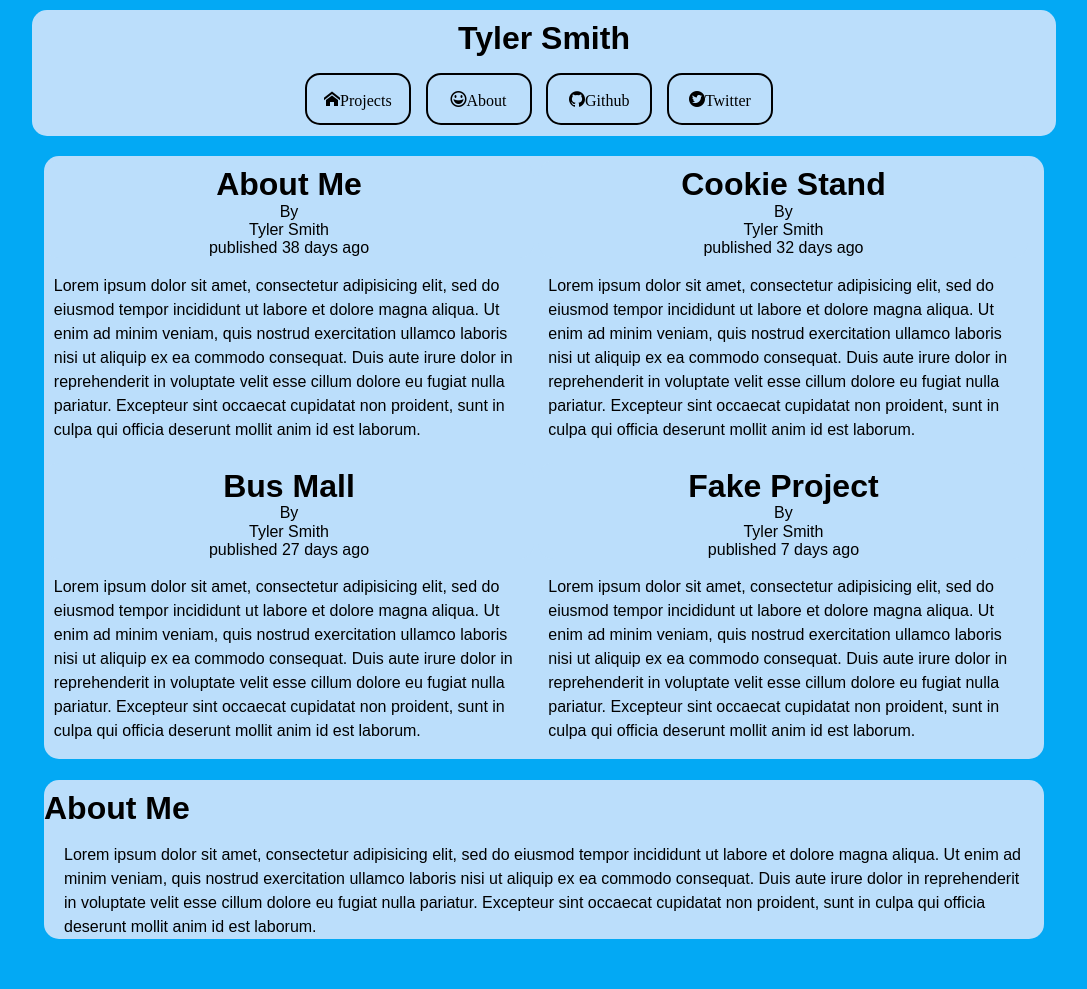
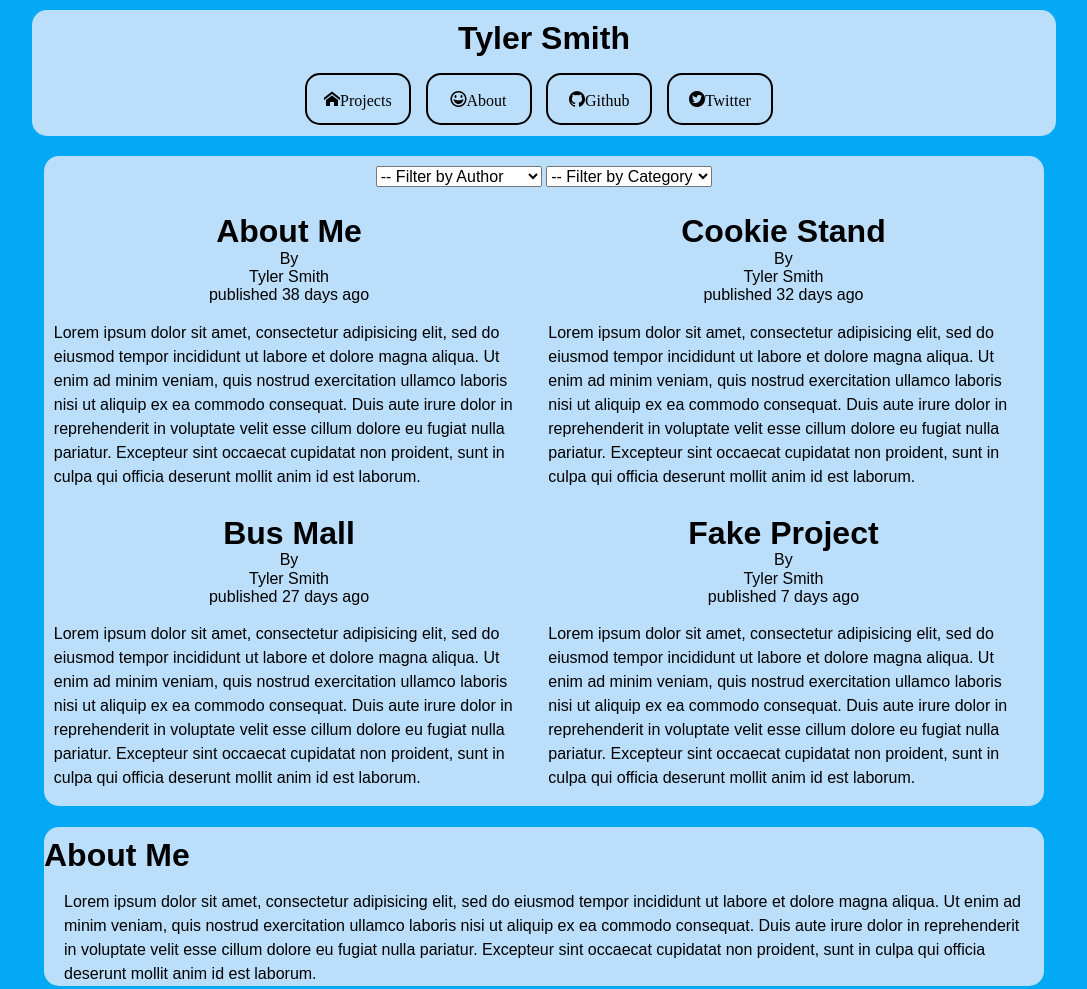
Before and after one commit to Waxhoya/portfolio-1, a plain HTML site: page index.html in a window 1280 px wide. Shown: the whole page, without its empty margins (96-1183 px from the left). Before the commit the page ends 959 px from the top, so only its background shows below. Drawn offline with nearby package versions, Linux system fonts and the light colour scheme; files whose address does not match are found by name.

Commit message:
filter selectors in place

```diff
--- a/index.html
+++ b/index.html
@@ -39,7 +39,18 @@
     </header>
     <main>
       <section id="projects">
-
+        <div>
+          <ul id="filters">
+            <li>
+              <select id="author-filter">
+                <option value="">-- Filter by Author</option>
+              </select>
+            </li>
+            <select id="category-filter">
+              <option value="">-- Filter by Category</option>
+            </select>
+          </ul>
+        </div>
       </section>
 
       <section id="about">
--- a/styles/modules.css
+++ b/styles/modules.css
@@ -22,6 +22,21 @@ nav li {
   width: 70px;
   margin-right: 1%;
   margin-bottom: 2%;
+}
+
+#filters {
+  text-align: center;
+  list-style: none;
+  padding: 5px 0 0 0;
+}
+
+#filters li {
+  display: inline-block;
+}
+
+#filters select {
+  width: 166px;
+  margin-top: 5px;
 }
 
 .template {
```
